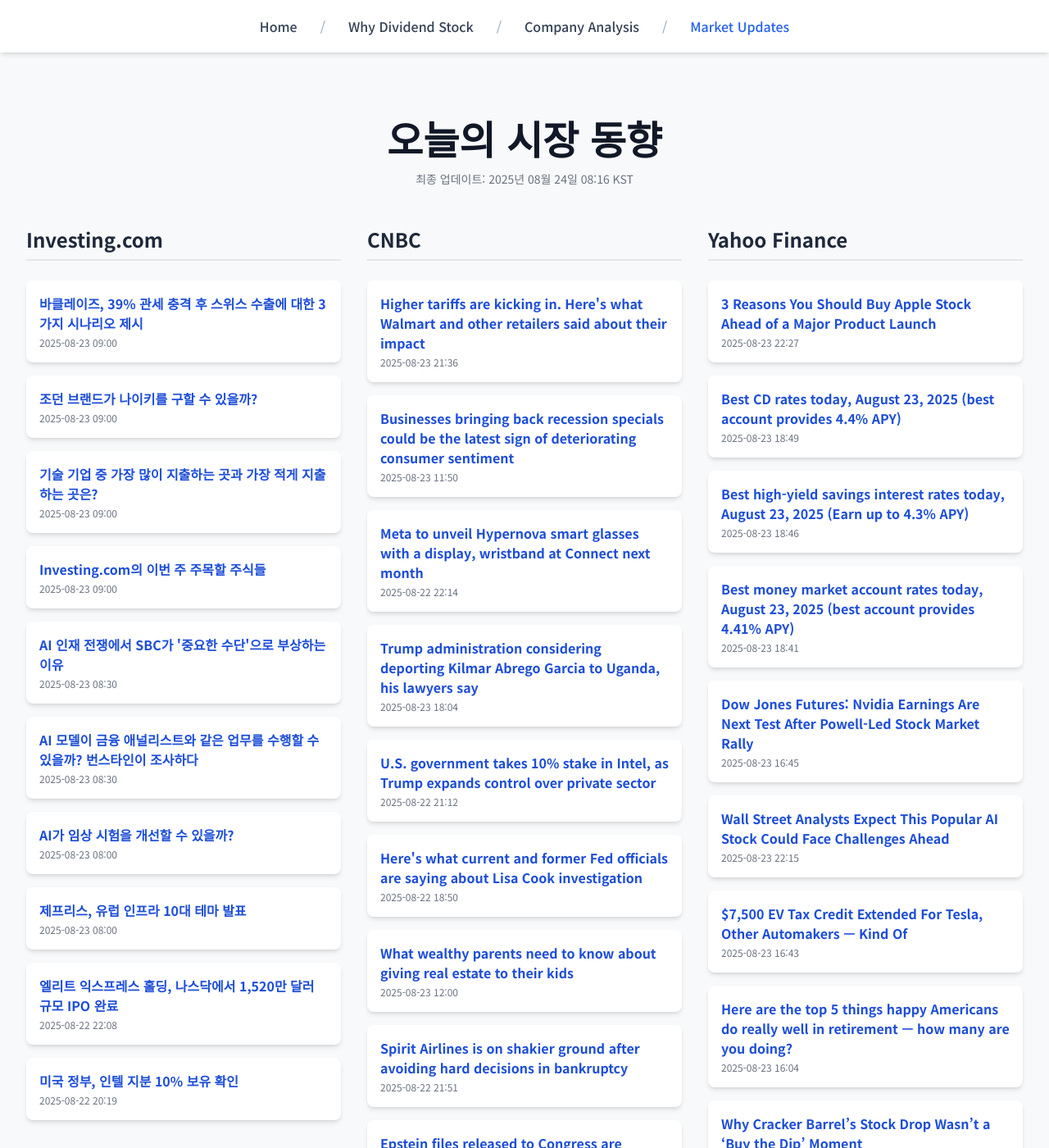
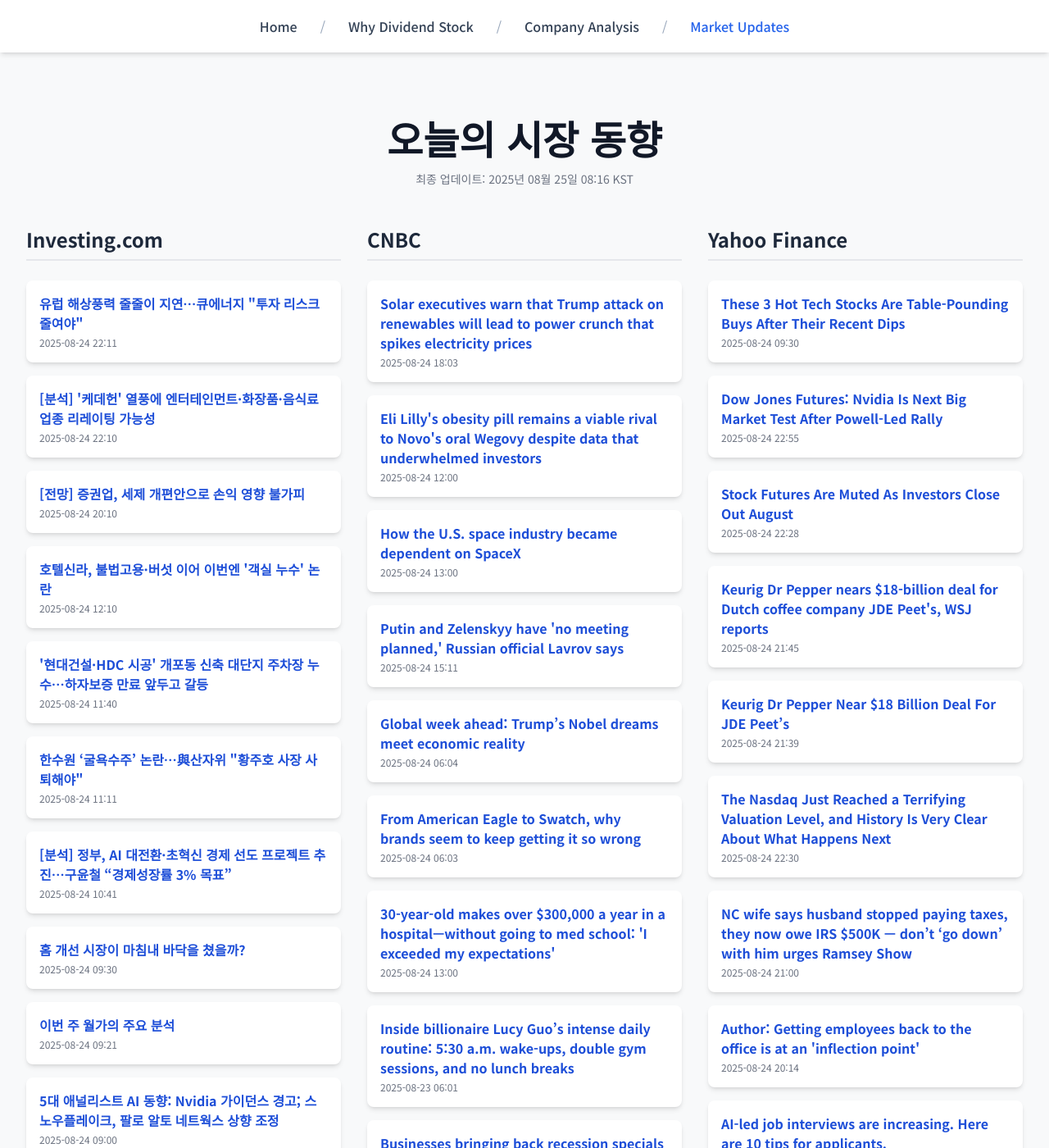
Before and after one commit to Kay-Hwang/my-company-analysis, a Jekyll site: the page built from market-updates.html, in a window 1280 px wide and 1400 px high. Shown: the whole window at 82% size. Built offline with Jekyll 4.4.1, drawn with Linux system fonts in a browser that asks for light colours; nearby versions of some CDN libraries; a script that is not in the unit is left out; some of the changed text lies outside the part shown.

Commit message:
Update daily data

```diff
--- a/_data/latest_data.json
+++ b/_data/latest_data.json
@@ -1,74 +1,116 @@
 {
-  "lastUpdated": "2025년 08월 24일 08:16 KST",
+  "lastUpdated": "2025년 08월 25일 08:16 KST",
   "news": {
     "investing": [
       {
-        "title": "바클레이즈, 39% 관세 충격 후 스위스 수출에 대한 3가지 시나리오 제시",
-        "link": "https://kr.investing.com/news/stock-market-news/article-1606810",
-        "pubDate": "2025-08-23 09:00:15",
-        "summary": "바클레이즈, 39% 관세 충격 후 스위스 수출에 대한 3가지 시나리오 제시"
+        "title": "유럽 해상풍력 줄줄이 지연…큐에너지 \"투자 리스크 줄여야\"",
+        "link": "https://kr.investing.com/news/stock-market-news/article-1606967",
+        "pubDate": "2025-08-24 22:11:42",
+        "summary": "유럽 해상풍력 줄줄이 지연…큐에너지 \"투자 리스크 줄여야\""
       },
       {
-        "title": "조던 브랜드가 나이키를 구할 수 있을까?",
-        "link": "https://kr.investing.com/news/stock-market-news/article-1606809",
-        "pubDate": "2025-08-23 09:00:13",
-        "summary": "조던 브랜드가 나이키를 구할 수 있을까?"
+        "title": "[분석] '케데헌' 열풍에 엔터테인먼트·화장품·음식료 업종 리레이팅 가능성",
+        "link": "https://kr.investing.com/news/stock-market-news/article-1606965",
+        "pubDate": "2025-08-24 22:10:47",
+        "summary": "[분석] '케데헌' 열풍에 엔터테인먼트·화장품·음식료 업종 리레이팅 가능성"
       },
       {
-        "title": "기술 기업 중 가장 많이 지출하는 곳과 가장 적게 지출하는 곳은?",
-        "link": "https://kr.investing.com/news/stock-market-news/article-1606808",
-        "pubDate": "2025-08-23 09:00:08",
-        "summary": "기술 기업 중 가장 많이 지출하는 곳과 가장 적게 지출하는 곳은?"
+        "title": "[전망] 증권업, 세제 개편안으로 손익 영향 불가피",
+        "link": "https://kr.investing.com/news/stock-market-news/article-1606963",
+        "pubDate": "2025-08-24 20:10:48",
+        "summary": "[전망] 증권업, 세제 개편안으로 손익 영향 불가피"
       },
       {
-        "title": "Investing.com의 이번 주 주목할 주식들",
-        "link": "https://kr.investing.com/news/stock-market-news/article-1606799",
-        "pubDate": "2025-08-23 09:00:00",
-        "summary": "Investing.com의 이번 주 주목할 주식들"
+        "title": "호텔신라, 불법고용·버섯 이어 이번엔 '객실 누수' 논란",
+        "link": "https://kr.investing.com/news/stock-market-news/article-1606943",
+        "pubDate": "2025-08-24 12:10:46",
+        "summary": "호텔신라, 불법고용·버섯 이어 이번엔 '객실 누수' 논란"
       },
       {
-        "title": "AI 인재 전쟁에서 SBC가 '중요한 수단'으로 부상하는 이유",
-        "link": "https://kr.investing.com/news/stock-market-news/article-1606802",
-        "pubDate": "2025-08-23 08:30:11",
-        "summary": "AI 인재 전쟁에서 SBC가 '중요한 수단'으로 부상하는 이유"
+        "title": "'현대건설·HDC 시공' 개포동 신축 대단지 주차장 누수…하자보증 만료 앞두고 갈등",
+        "link": "https://kr.investing.com/news/stock-market-news/article-1606942",
+        "pubDate": "2025-08-24 11:40:47",
+        "summary": "'현대건설·HDC 시공' 개포동 신축 대단지 주차장 누수…하자보증 만료 앞두고 갈등"
       },
       {
-        "title": "AI 모델이 금융 애널리스트와 같은 업무를 수행할 수 있을까? 번스타인이 조사하다",
-        "link": "https://kr.investing.com/news/stock-market-news/article-1606800",
-        "pubDate": "2025-08-23 08:30:04",
-        "summary": "AI 모델이 금융 애널리스트와 같은 업무를 수행할 수 있을까? 번스타인이 조사하다"
+        "title": "한수원 ‘굴욕수주’ 논란…與산자위 \"황주호 사장 사퇴해야\"",
+        "link": "https://kr.investing.com/news/stock-market-news/article-1606939",
+        "pubDate": "2025-08-24 11:11:00",
+        "summary": "한수원 ‘굴욕수주’ 논란…與산자위 \"황주호 사장 사퇴해야\""
       },
       {
-        "title": "AI가 임상 시험을 개선할 수 있을까?",
-        "link": "https://kr.investing.com/news/stock-market-news/article-1606796",
-        "pubDate": "2025-08-23 08:00:10",
-        "summary": "AI가 임상 시험을 개선할 수 있을까?"
+        "title": "[분석] 정부, AI 대전환·초혁신 경제 선도 프로젝트 추진…구윤철 “경제성장률 3% 목표”",
+        "link": "https://kr.investing.com/news/stock-market-news/article-1606927",
+        "pubDate": "2025-08-24 10:41:11",
+        "summary": "[분석] 정부, AI 대전환·초혁신 경제 선도 프로젝트 추진…구윤철 “경제성장률 3% 목표”"
       },
       {
-        "title": "제프리스, 유럽 인프라 10대 테마 발표",
-        "link": "https://kr.investing.com/news/stock-market-news/article-1606795",
-        "pubDate": "2025-08-23 08:00:05",
-        "summary": "제프리스, 유럽 인프라 10대 테마 발표"
+        "title": "홈 개선 시장이 마침내 바닥을 쳤을까?",
+        "link": "https://kr.investing.com/news/stock-market-news/article-1606909",
+        "pubDate": "2025-08-24 09:30:03",
+        "summary": "홈 개선 시장이 마침내 바닥을 쳤을까?"
       },
       {
-        "title": "엘리트 익스프레스 홀딩, 나스닥에서 1,520만 달러 규모 IPO 완료",
-        "link": "https://kr.investing.com/news/stock-market-news/article-432SI-1606712",
-        "pubDate": "2025-08-22 22:08:09",
-        "summary": "엘리트 익스프레스 홀딩, 나스닥에서 1,520만 달러 규모 IPO 완료"
+        "title": "이번 주 월가의 주요 분석",
+        "link": "https://kr.investing.com/news/stock-market-news/article-1606908",
+        "pubDate": "2025-08-24 09:21:27",
+        "summary": "이번 주 월가의 주요 분석"
       },
       {
-        "title": "미국 정부, 인텔 지분 10% 보유 확인",
-        "link": "https://kr.investing.com/news/stock-market-news/article-1606634",
-        "pubDate": "2025-08-22 20:19:05",
-        "summary": "미국 정부, 인텔 지분 10% 보유 확인"
+        "title": "5대 애널리스트 AI 동향: Nvidia 가이던스 경고; 스노우플레이크, 팔로 알토 네트웍스 상향 조정",
+        "link": "https://kr.investing.com/news/stock-market-news/article-1606892",
+        "pubDate": "2025-08-24 09:00:16",
+        "summary": "5대 애널리스트 AI 동향: Nvidia 가이던스 경고; 스노우플레이크, 팔로 알토 네트웍스 상향 조정"
       }
     ],
     "cnbc": [
       {
-        "title": "Higher tariffs are kicking in. Here's what Walmart and other retailers said about their impact",
-        "link": "https://www.cnbc.com/2025/08/22/retail-earnings-walmart-target-home-depot-discuss-tariffs.html",
-        "pubDate": "Sat, 23 Aug 2025 21:36:25 GMT",
-        "summary": "Consumer spending has largely stayed strong so far and the pinch from higher duties hasn't been as severe as some companies had feared."
+        "title": "Solar executives warn that Trump attack on renewables will lead to power crunch that spikes electricity prices",
+        "link": "https://www.cnbc.com/2025/08/24/solar-wind-renewable-trump-tariff-utility-tax-credit-itc-ptc-obbb-electricity-price.html",
+        "pubDate": "Sun, 24 Aug 2025 18:03:39 GMT",
+        "summary": "Renewable power executives say difficulty getting permits, rising costs due to tariffs and the end of key tax credits are making it tough to plan."
+      },
+      {
+        "title": "Eli Lilly's obesity pill remains a viable rival to Novo's oral Wegovy despite data that underwhelmed investors",
+        "link": "https://www.cnbc.com/2025/08/24/eli-lilly-oral-obesity-pill-novo-nordisk.html",
+        "pubDate": "Sun, 24 Aug 2025 12:00:01 GMT",
+        "summary": "Eli Lilly's orforglipron could have a few advantages over a pill from Novo Nordisk, including a lack of dietary restrictions and easier manufacturing."
+      },
+      {
+        "title": "How the U.S. space industry became dependent on SpaceX",
+        "link": "https://www.cnbc.com/2025/08/24/spacex-how-us-space-industry-became-dependent.html",
+        "pubDate": "Sun, 24 Aug 2025 13:00:01 GMT",
+        "summary": "SpaceX holds $22 billion in government contracts, according to the company, with NASA and the Department of Defense among its largest customers."
+      },
+      {
+        "title": "Putin and Zelenskyy have 'no meeting planned,' Russian official Lavrov says",
+        "link": "https://www.cnbc.com/2025/08/24/putin-zelenskyy-talks-russia-ukraine-trump.html",
+        "pubDate": "Sun, 24 Aug 2025 15:11:29 GMT",
+        "summary": "The comments by Russia's foreign minister come after President Donald Trump suggested earlier this month that the countries' leaders had agreed to meet."
+      },
+      {
+        "title": "Global week ahead: Trump’s Nobel dreams meet economic reality",
+        "link": "https://www.cnbc.com/2025/08/24/global-week-ahead-trumps-nobel-dreams-meet-economic-reality.html",
+        "pubDate": "Sun, 24 Aug 2025 06:04:12 GMT",
+        "summary": "Nobel Laureates are set to meet in Lindau, Germany this week."
+      },
+      {
+        "title": "From American Eagle to Swatch, why brands seem to keep getting it so wrong",
+        "link": "https://www.cnbc.com/2025/08/24/american-eagle-swatch-sanex-why-brands-keep-getting-ads-so-wrong.html",
+        "pubDate": "Sun, 24 Aug 2025 06:03:44 GMT",
+        "summary": "American Eagle, Swatch and Sanex have all sparked backlash recently over their seemingly tone deaf campaigns."
+      },
+      {
+        "title": "30-year-old makes over $300,000 a year in a hospital—without going to med school: 'I exceeded my expectations'",
+        "link": "https://www.cnbc.com/2025/08/24/certified-anesthesiologist-assistant-earns-six-figures-without-medical-degree.html",
+        "pubDate": "Sun, 24 Aug 2025 13:00:01 GMT",
+        "summary": "Chabely Rodriguez picked a lucrative career and quickly paid off her student debt when she started working. Now she's focused on investing for her future."
+      },
+      {
+        "title": "Inside billionaire Lucy Guo’s intense daily routine: 5:30 a.m. wake-ups, double gym sessions, and no lunch breaks",
+        "link": "https://www.cnbc.com/2025/08/23/inside-30-year-old-billionaire-lucy-guos-intense-daily-routine-.html",
+        "pubDate": "Sat, 23 Aug 2025 06:01:24 GMT",
+        "summary": "World's youngest female billionaire Lucy Guo said working 9 a.m. to 9 p.m., six days a week is work-life balance: \"You don't need to sleep from nine to nine.\""
       },
       {
         "title": "Businesses bringing back recession specials could be the latest sign of deteriorating consumer sentiment",
@@ -77,114 +119,72 @@
         "summary": "The term \"recession\" has popped up again as a selling point this summer, perhaps providing a look at how businesses are reacting to consumer sentiment."
       },
       {
-        "title": "Meta to unveil Hypernova smart glasses with a display, wristband at Connect next month",
-        "link": "https://www.cnbc.com/2025/08/22/meta-hypernova-ar-glasses-wristband.html",
-        "pubDate": "Fri, 22 Aug 2025 22:14:39 GMT",
-        "summary": "Meta's glasses are codenamed Hypernova and will include a small display in the right lens of the device, people familiar with the matter told CNBC."
-      },
-      {
-        "title": "Trump administration considering deporting Kilmar Abrego Garcia to Uganda, his lawyers say",
-        "link": "https://www.cnbc.com/2025/08/23/trump-kilmar-abrego-garcia-uganda-el-salvador.html",
-        "pubDate": "Sat, 23 Aug 2025 18:04:55 GMT",
-        "summary": "Kilmar Abrego Garcia, who in March was wrongfully deported to El Salvador's infamous CECOT prison, was released from a jail near Nashville, Tennessee on Friday."
-      },
-      {
-        "title": "U.S. government takes 10% stake in Intel, as Trump expands control over private sector",
-        "link": "https://www.cnbc.com/2025/08/22/intel-goverment-equity-stake.html",
-        "pubDate": "Fri, 22 Aug 2025 21:12:48 GMT",
-        "summary": "Commerce Secretary Howard Lutnick said that the U.S. government has taken a 10% stake in chipmaker Intel."
-      },
-      {
-        "title": "Here's what current and former Fed officials are saying about Lisa Cook investigation",
-        "link": "https://www.cnbc.com/2025/08/22/heres-what-current-and-former-fed-officials-are-saying-about-lisa-cook-investigation.html",
-        "pubDate": "Fri, 22 Aug 2025 18:50:10 GMT",
-        "summary": "Multiple current and former Fed officials are speaking up as Federal Reserve Governor Lisa Cook faces attacks from the Trump administration."
-      },
-      {
-        "title": "What wealthy parents need to know about giving real estate to their kids",
-        "link": "https://www.cnbc.com/2025/08/23/real-estate-wealth-transfer-family.html",
-        "pubDate": "Sat, 23 Aug 2025 12:00:02 GMT",
-        "summary": "Lawyers to the rich share tips on how to pass down homes without sibling drama and a massive tax bill."
-      },
-      {
-        "title": "Spirit Airlines is on shakier ground after avoiding hard decisions in bankruptcy",
-        "link": "https://www.cnbc.com/2025/08/21/spirit-airlines-lessors-bankruptcy.html",
-        "pubDate": "Fri, 22 Aug 2025 21:51:51 GMT",
-        "summary": "Spirit Airlines raised doubts last week that it could survive a year without more cash."
-      },
-      {
-        "title": "Epstein files released to Congress are mostly ‘recycled’ documents, Democrat says",
-        "link": "https://www.cnbc.com/2025/08/23/jeffrey-epstein-ghislaine-maxwell-trump-doj.html",
-        "pubDate": "Sat, 23 Aug 2025 19:34:28 GMT",
-        "summary": "The Justice Department late Friday gave Congress the first trove of documents to comply with a subpoena by the House Oversight Committee."
-      },
-      {
-        "title": "From NYC to Cape Town and Shanghai: The 10 best cities for Gen Z to live in, according to them",
-        "link": "https://www.cnbc.com/2025/08/23/best-cities-around-world-gen-z-live-in-time-out-survey.html",
-        "pubDate": "Sat, 23 Aug 2025 16:00:01 GMT",
-        "summary": "Time Out surveyed over 18,000 people around the world to create its first ranking of the world's best cities. Here's where Gen Z most wants to live."
+        "title": "Higher tariffs are kicking in. Here's what Walmart and other retailers said about their impact",
+        "link": "https://www.cnbc.com/2025/08/22/retail-earnings-walmart-target-home-depot-discuss-tariffs.html",
+        "pubDate": "Sat, 23 Aug 2025 21:36:25 GMT",
+        "summary": "Consumer spending has largely stayed strong so far and the pinch from higher duties hasn't been as severe as some companies had feared."
       }
     ],
     "yahoo": [
       {
-        "title": "3 Reasons You Should Buy Apple Stock Ahead of a Major Product Launch",
-        "link": "https://finance.yahoo.com/news/experts-explain-why-buy-apple-120121253.html",
-        "pubDate": "2025-08-23T22:27:08Z",
-        "summary": "3 Reasons You Should Buy Apple Stock Ahead of a Major Product Launch"
+        "title": "These 3 Hot Tech Stocks Are Table-Pounding Buys After Their Recent Dips",
+        "link": "https://finance.yahoo.com/news/3-hot-tech-stocks-table-093000095.html",
+        "pubDate": "2025-08-24T09:30:00Z",
+        "summary": "These 3 Hot Tech Stocks Are Table-Pounding Buys After Their Recent Dips"
       },
       {
-        "title": "Best CD rates today, August 23, 2025 (best account provides 4.4% APY)",
-        "link": "https://finance.yahoo.com/personal-finance/banking/article/best-cd-rates-today-saturday-august-23-2025-184915843.html",
-        "pubDate": "2025-08-23T18:49:15Z",
-        "summary": "Best CD rates today, August 23, 2025 (best account provides 4.4% APY)"
+        "title": "Dow Jones Futures: Nvidia Is Next Big Market Test After Powell-Led Rally",
+        "link": "https://www.investors.com/market-trend/stock-market-today/dow-jones-futures-market-rallies-highs-dovish-powell-nvidia-earnings/?src=A00220&yptr=yahoo",
+        "pubDate": "2025-08-24T22:55:48Z",
+        "summary": "Dow Jones Futures: Nvidia Is Next Big Market Test After Powell-Led Rally"
       },
       {
-        "title": "Best high-yield savings interest rates today, August 23, 2025 (Earn up to 4.3% APY)",
-        "link": "https://finance.yahoo.com/personal-finance/article/best-high-yield-savings-interest-rates-today-saturday-august-23-2025-184608470.html",
-        "pubDate": "2025-08-23T18:46:08Z",
-        "summary": "Best high-yield savings interest rates today, August 23, 2025 (Earn up to 4.3% APY)"
+        "title": "Stock Futures Are Muted As Investors Close Out August",
+        "link": "https://www.barrons.com/articles/stock-futures-trading-sunday-3a8d3551?siteid=yhoof2&yptr=yahoo",
+        "pubDate": "2025-08-24T22:28:00Z",
+        "summary": "Stock Futures Are Muted As Investors Close Out August"
       },
       {
-        "title": "Best money market account rates today, August 23, 2025 (best account provides 4.41% APY)",
-        "link": "https://finance.yahoo.com/personal-finance/banking/article/best-money-market-account-rates-today-saturday-august-23-2025-184122629.html",
-        "pubDate": "2025-08-23T18:41:22Z",
-        "summary": "Best money market account rates today, August 23, 2025 (best account provides 4.41% APY)"
+        "title": "Keurig Dr Pepper nears $18-billion deal for Dutch coffee company JDE Peet's, WSJ reports",
+        "link": "https://finance.yahoo.com/news/keurig-dr-pepper-nears-18-214500455.html",
+        "pubDate": "2025-08-24T21:45:00Z",
+        "summary": "Keurig Dr Pepper nears $18-billion deal for Dutch coffee company JDE Peet's, WSJ reports"
       },
       {
-        "title": "Dow Jones Futures: Nvidia Earnings Are Next Test After Powell-Led Stock Market Rally",
-        "link": "https://www.investors.com/market-trend/stock-market-today/dow-jones-futures-market-rallies-highs-dovish-powell-nvidia-earnings/?src=A00220&yptr=yahoo",
-        "pubDate": "2025-08-23T16:45:02Z",
-        "summary": "Dow Jones Futures: Nvidia Earnings Are Next Test After Powell-Led Stock Market Rally"
+        "title": "Keurig Dr Pepper Near $18 Billion Deal For JDE Peet’s",
+        "link": "https://www.wsj.com/business/keurig-dr-pepper-near-18-billion-deal-for-jde-peets-33883fe4?siteid=yhoof2&yptr=yahoo",
+        "pubDate": "2025-08-24T21:39:00Z",
+        "summary": "Keurig Dr Pepper Near $18 Billion Deal For JDE Peet’s"
       },
       {
-        "title": "Wall Street Analysts Expect This Popular AI Stock Could Face Challenges Ahead",
-        "link": "https://finance.yahoo.com/news/wall-street-analysts-expect-popular-221500681.html",
-        "pubDate": "2025-08-23T22:15:00Z",
-        "summary": "Wall Street Analysts Expect This Popular AI Stock Could Face Challenges Ahead"
+        "title": "The Nasdaq Just Reached a Terrifying Valuation Level, and History Is Very Clear About What Happens Next",
+        "link": "https://finance.yahoo.com/news/nasdaq-just-reached-terrifying-valuation-223000947.html",
+        "pubDate": "2025-08-24T22:30:00Z",
+        "summary": "The Nasdaq Just Reached a Terrifying Valuation Level, and History Is Very Clear About What Happens Next"
       },
       {
-        "title": "$7,500 EV Tax Credit Extended For Tesla, Other Automakers — Kind Of",
-        "link": "https://www.investors.com/news/7500-ev-tax-credit-irs-extended-tesla-gm/?src=A00220&yptr=yahoo",
-        "pubDate": "2025-08-23T16:43:20Z",
-        "summary": "$7,500 EV Tax Credit Extended For Tesla, Other Automakers — Kind Of"
+        "title": "NC wife says husband stopped paying taxes, they now owe IRS $500K — don’t ‘go down’ with him urges Ramsey Show",
+        "link": "https://finance.yahoo.com/news/nc-wife-says-husband-stopped-210000376.html",
+        "pubDate": "2025-08-24T21:00:00Z",
+        "summary": "NC wife says husband stopped paying taxes, they now owe IRS $500K — don’t ‘go down’ with him urges Ramsey Show"
       },
       {
-        "title": "Here are the top 5 things happy Americans do really well in retirement — how many are you doing?",
-        "link": "https://finance.yahoo.com/news/top-5-things-happy-americans-160400920.html",
-        "pubDate": "2025-08-23T16:04:00Z",
-        "summary": "Here are the top 5 things happy Americans do really well in retirement — how many are you doing?"
+        "title": "Author: Getting employees back to the office is at an 'inflection point'",
+        "link": "https://finance.yahoo.com/news/author-getting-employees-back-to-the-office-is-at-an-inflection-point-201435253.html",
+        "pubDate": "2025-08-24T20:14:35Z",
+        "summary": "Author: Getting employees back to the office is at an 'inflection point'"
       },
       {
-        "title": "Why Cracker Barrel’s Stock Drop Wasn’t a ‘Buy the Dip’ Moment",
-        "link": "https://www.barrons.com/articles/cracker-barrel-logo-stock-0997d43d?siteid=yhoof2&yptr=yahoo",
-        "pubDate": "2025-08-23T16:03:00Z",
-        "summary": "Why Cracker Barrel’s Stock Drop Wasn’t a ‘Buy the Dip’ Moment"
+        "title": "AI-led job interviews are increasing. Here are 10 tips for applicants.",
+        "link": "https://finance.yahoo.com/news/ai-led-job-interviews-are-increasing-here-are-10-tips-for-applicants-180459987.html",
+        "pubDate": "2025-08-24T18:04:59Z",
+        "summary": "AI-led job interviews are increasing. Here are 10 tips for applicants."
       },
       {
-        "title": "Should You Buy Nvidia Stock Before August 27?",
-        "link": "https://finance.yahoo.com/news/buy-nvidia-stock-august-27-160002533.html",
-        "pubDate": "2025-08-23T16:00:02Z",
-        "summary": "Should You Buy Nvidia Stock Before August 27?"
+        "title": "Nvidia, Alibaba, CrowdStrike, Snowflake, Inflation, and More to Watch This Week",
+        "link": "https://www.barrons.com/articles/nvidia-alibaba-crowdstrike-snowflake-inflation-and-more-to-watch-this-week-1978f5c1?siteid=yhoof2&yptr=yahoo",
+        "pubDate": "2025-08-24T18:00:00Z",
+        "summary": "Nvidia, Alibaba, CrowdStrike, Snowflake, Inflation, and More to Watch This Week"
       }
     ]
   }
```
